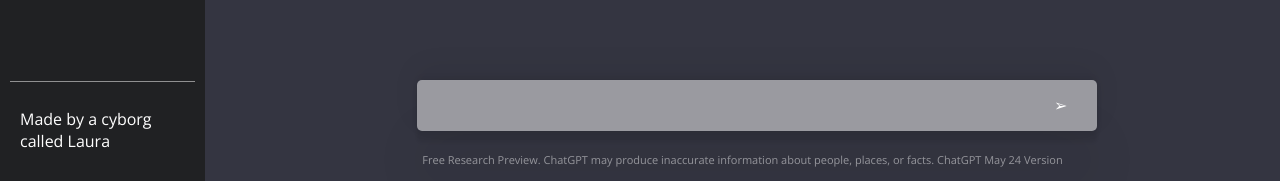
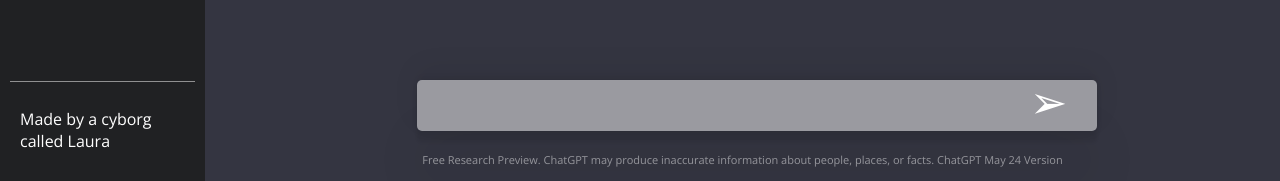
Before and after one commit to LauraPastor/react-chatgpt, a React (Create React App) app: page / in a window 1280 px wide. Shown: the part 612-793 px from the top of the page. Built offline with nearby package versions, Linux system fonts and the light colour scheme; the HTML template or start-up script is replaced by a standard one.

Commit message:
Change submit button

```diff
--- a/src/App.js
+++ b/src/App.js
@@ -1,6 +1,6 @@
 import { useState, useEffect } from "react";
 const App = () => {
-  const [value, setValue] = useState("");
+  const [value, setValue] = useState(null);
   const [message, setMessage] = useState(null);
   const [previousChats, setPreviousChats] = useState([]);
   const [currentTitle, setCurrentTitle] = useState([]);
--- a/src/index.css
+++ b/src/index.css
@@ -101,10 +101,12 @@ input:focus {
 
 #submit {
     position: absolute;
-    bottom: 15px;
+    bottom: 0;
     right: 0;
     cursor: pointer;
+    font-size: 45px;
 }
+
 
 .feed {
     overflow: scroll;
```
Also changed, not shown: 1 other file (tests, documents, lock files or other folders).
